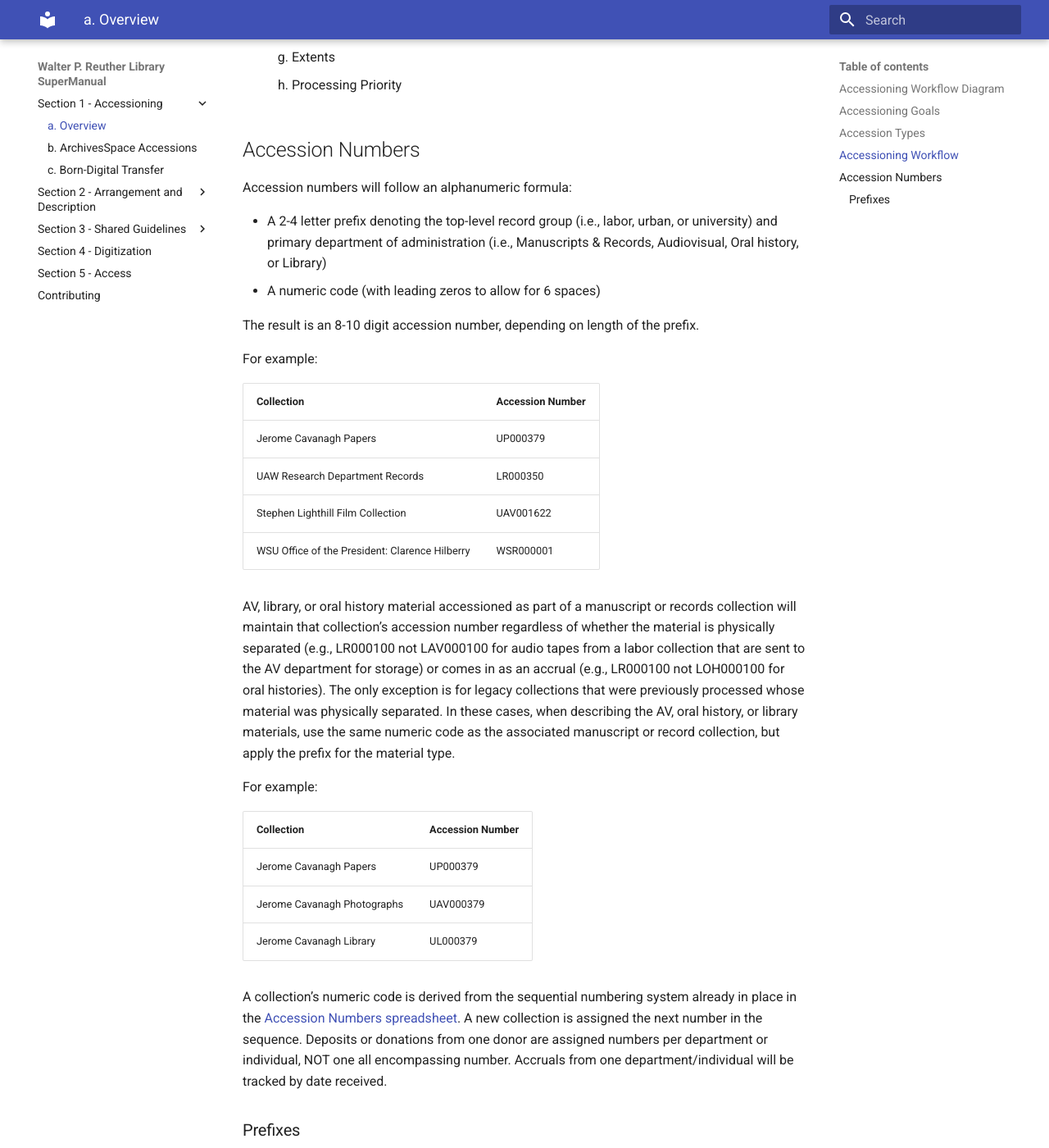
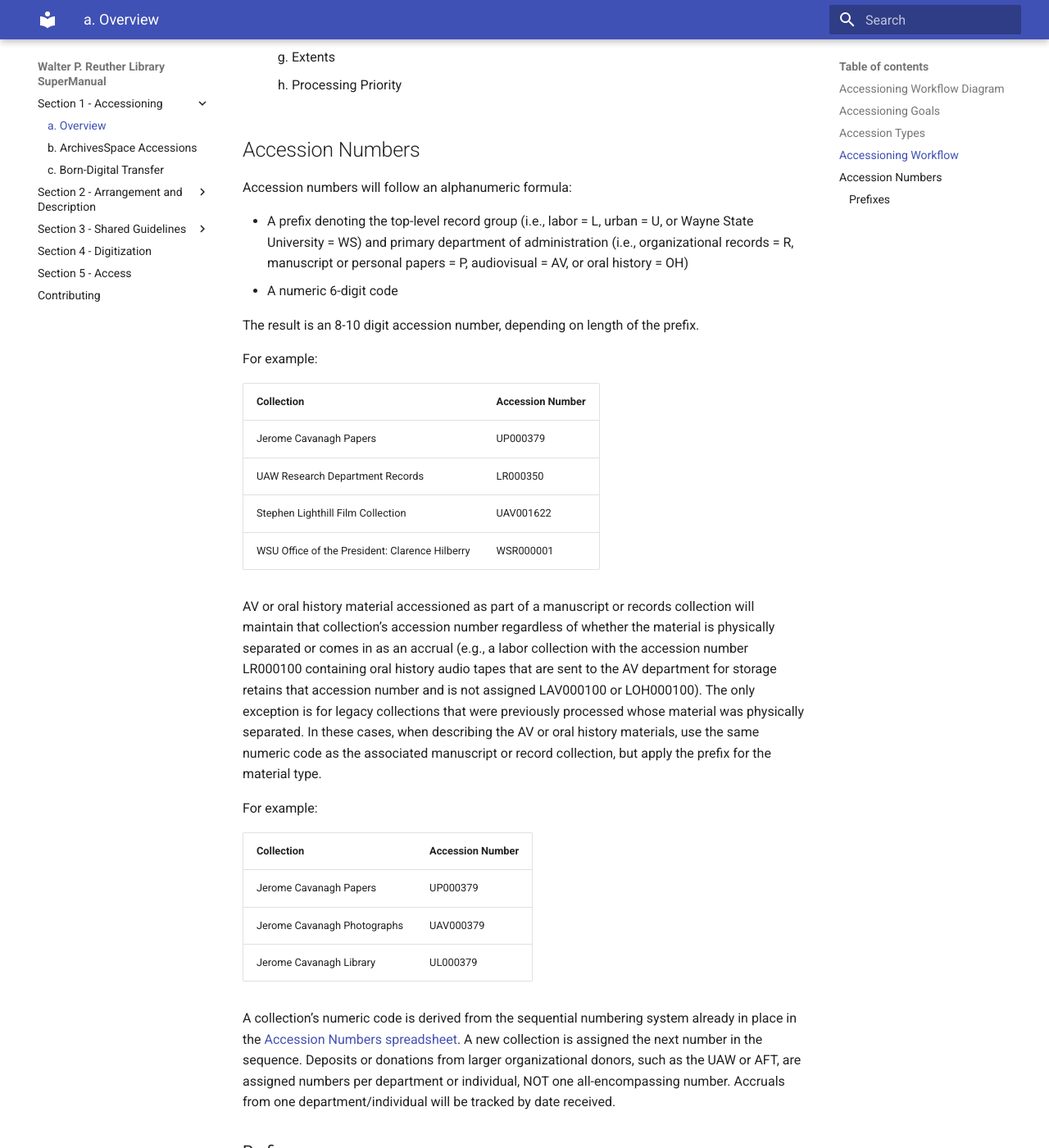
Before and after one commit to WSUReuther/SuperManual, an MkDocs documentation site: the page built from docs/01_accessioning/01_01_overview.md, in a window 1280 px wide and 1400 px high, scrolled down 4025 px. Shown: the whole window at 82% size. Built offline with MkDocs 1.6.1 and Material for MkDocs 9.7.7, drawn with Linux system fonts in a browser that asks for light colours; some of the changed text lies outside the part shown.

Commit message:
Update 01_01_overview.md

```diff
--- a/docs/01_accessioning/01_01_overview.md
+++ b/docs/01_accessioning/01_01_overview.md
@@ -67,8 +67,8 @@
 
 Accession numbers will follow an alphanumeric formula:
 
-* A 2-4 letter prefix denoting the top-level record group (i.e., labor, urban, or university) and primary department of administration (i.e., Manuscripts & Records, Audiovisual, Oral history, or Library)
-* A numeric code (with leading zeros to allow for 6 spaces)
+* A prefix denoting the top-level record group (i.e., labor = L, urban = U, or Wayne State University = WS) and primary department of administration (i.e., organizational records = R, manuscript or personal papers = P, audiovisual = AV, or oral history = OH)
+* A numeric 6-digit code
 
 The result is an 8-10 digit accession number, depending on length of the prefix.
 
@@ -81,7 +81,7 @@
 | Stephen Lighthill Film Collection | UAV001622 |
 | WSU Office of the President: Clarence Hilberry | WSR000001 |
 
-AV, library, or oral history material accessioned as part of a manuscript or records collection will maintain that collection’s accession number regardless of whether the material is physically separated (e.g., LR000100 not LAV000100 for audio tapes from a labor collection that are sent to the AV department for storage) or comes in as an accrual (e.g., LR000100 not LOH000100 for oral histories). The only exception is for legacy collections that were previously processed whose material was physically separated.  In these cases, when describing the AV, oral history, or library materials, use the same numeric code as the associated manuscript or record collection, but apply the prefix for the material type.
+AV or oral history material accessioned as part of a manuscript or records collection will maintain that collection’s accession number regardless of whether the material is physically separated or comes in as an accrual (e.g., a labor collection with the accession number LR000100 containing oral history audio tapes that are sent to the AV department for storage retains that accession number and is not assigned LAV000100 or LOH000100). The only exception is for legacy collections that were previously processed whose material was physically separated. In these cases, when describing the AV or oral history materials, use the same numeric code as the associated manuscript or record collection, but apply the prefix for the material type.
 
 For example:
 
@@ -91,7 +91,7 @@
 | Jerome Cavanagh Photographs | UAV000379 |
 | Jerome Cavanagh Library | UL000379 |
 
-A collection’s numeric code is derived from the sequential numbering system already in place in the [Accession Numbers spreadsheet](https://waynestateprod.sharepoint.com/:x:/r/sites/Libraries/Reuther/Documents/Collections/Acquisitions_Accessions/Accession_numbers.xlsx?d=wd0f64af0ad7640d8a428a1039d0448d8&csf=1&web=1&e=agLa9o). A new collection is assigned the next number in the sequence. Deposits or donations from one donor are assigned numbers per department or individual, NOT one all encompassing number. Accruals from one department/individual will be tracked by date received.
+A collection’s numeric code is derived from the sequential numbering system already in place in the [Accession Numbers spreadsheet](https://waynestateprod.sharepoint.com/:x:/r/sites/Libraries/Reuther/Documents/Collections/Acquisitions_Accessions/Accession_numbers.xlsx?d=wd0f64af0ad7640d8a428a1039d0448d8&csf=1&web=1&e=agLa9o). A new collection is assigned the next number in the sequence. Deposits or donations from larger organizational donors, such as the UAW or AFT, are assigned numbers per department or individual, NOT one all-encompassing number. Accruals from one department/individual will be tracked by date received.
 
 ### Prefixes
 
@@ -111,8 +111,10 @@
 | WSP | Wayne State papers |
 | WSAV | Wayne State audiovisual |
 | WSOH  | Wayne State oral histories |
-| WSL | Wayne State library |
+| *WSL | Wayne State library |
+
+*Note: Historically, the Reuther Library has accepted books for the Library and assigned them separate prefixes, but this practice has been discontinued.
 
 Oral histories that come in as reference duplicates or discrete projects require their own accession record. When applicable, oral histories will be accessioned on a project basis. In those cases, each individual interview will require a suffix to the accession number. These should be sequential numbers, beginning with 1 and separated from the main accession number by a period (.). For example, an urban oral history project given the numeric code of “100” and containing 10 interviews would include the following accession numbers: UOH000100.1, UOH000100.2, UOH000100.3, etc.
 
-Collections processed prior to August 2011 may also have alpha suffixes to differentiate separate collections with the same numeric code. These will be separated by an underscore (_) and consist of acronyms or names denoting an office or person. A good example:  **LR000221_AWOC** refers to the UFW Agriculture Workers Organizing Committee Records while **LR000221_velasco** refers to the UFW Vice President: Peter Velasco Records.
+Collections processed prior to August 2011 may also have alpha suffixes to differentiate separate collections with the same numeric code. These will be separated by an underscore (_) and consist of acronyms or names denoting an office or person. For example: LR000221_AWOC refers to the UFW Agriculture Workers Organizing Committee Records while LR000221_velasco refers to the UFW Vice President: Peter Velasco Records.
```
